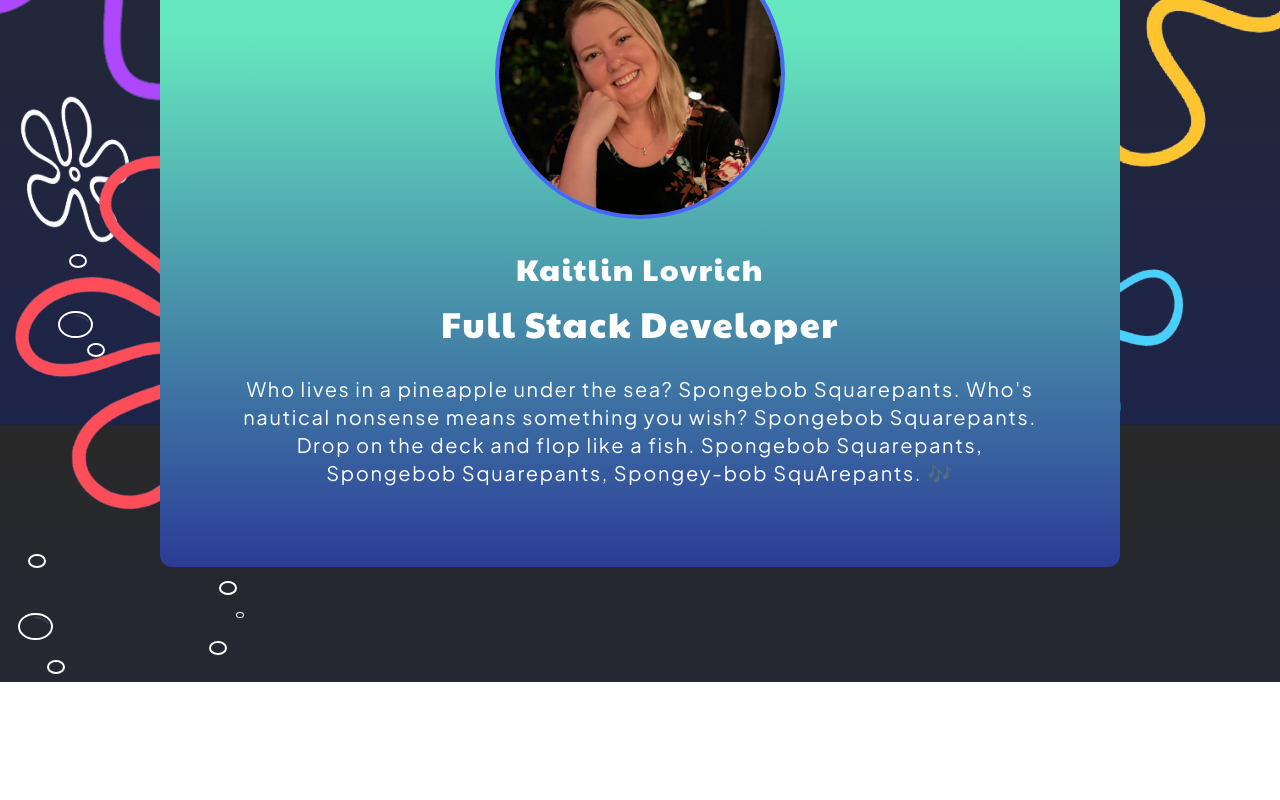
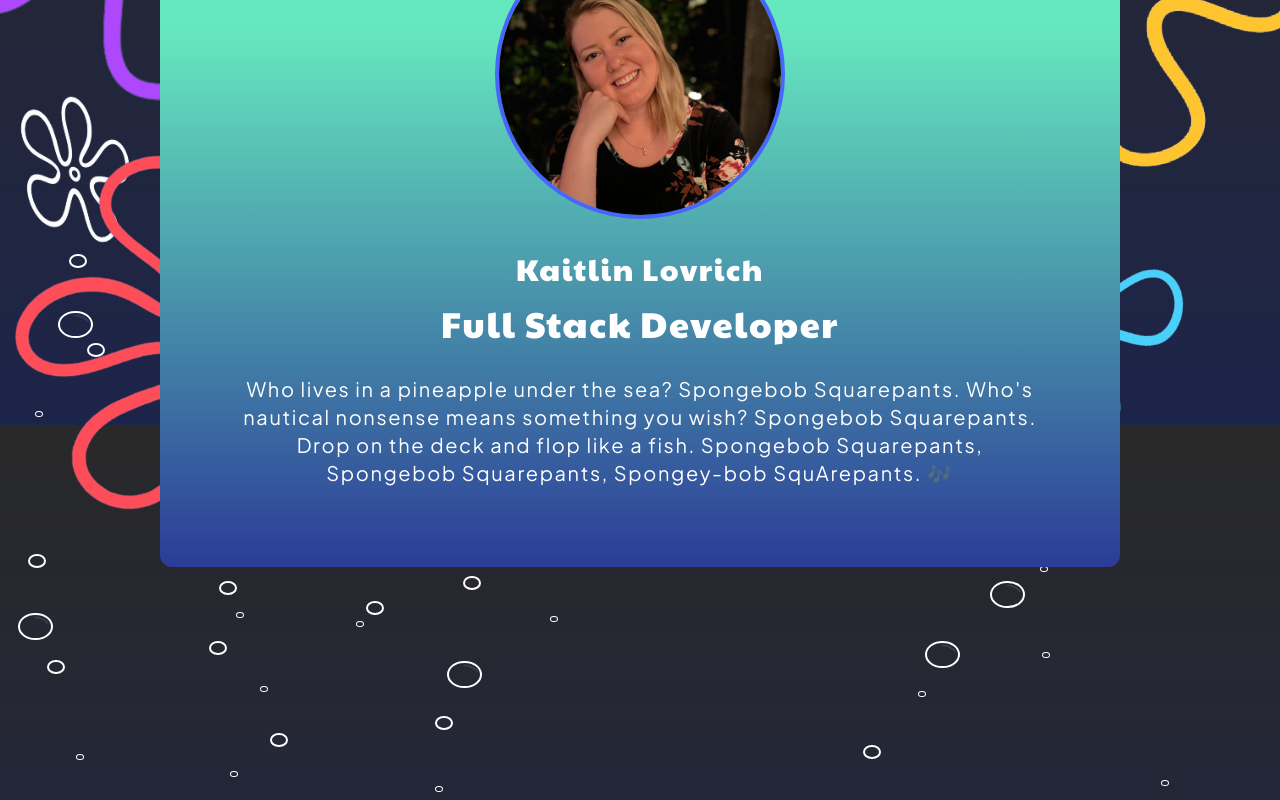
Before and after one commit to kaitlin-lovrich/Kaitlin-Lovrich-Portfolio, a React (Vite) app: page / in a window 1280 px wide. Shown: the part 375-1175 px from the top of the page. Before the commit the page ends 1057 px from the top, so only its background shows below. Built offline with nearby package versions, Linux system fonts and the light colour scheme.

Commit message:
WIP add bubbles to bottom of page and make mobile responsive up to but not including large screens

```diff
--- a/src/components/Background.tsx
+++ b/src/components/Background.tsx
@@ -76,7 +76,16 @@ function Bubbles() {
                 <div className="absolute top-[372px] sm:top-[523px] lg:top-[550px] left-[-14px] sm:left-[4px] md:left-[33px] lg:left-[50px]">
                     <MediumBubble />
                 </div>
-                <div className="absolute top-[611px] sm:top-[783px] md:top-[852px] left-[-17px] md:left-[5px] lg:left-[10px]">
+                <div className="absolute top-[611px] sm:top-[847px] md:top-[852px] left-[-17px] md:left-[5px] lg:left-[10px]">
+                    <MediumBubble />
+                </div>
+                <div className="absolute hidden sm:block sm:top-[880px] md:top-[900px] sm:left-[326px] md:left-[354px] lg:left-[439px]">
+                    <MediumBubble />
+                </div>
+                <div className="absolute sm:hidden md:block top-[600px] sm:top-[875px] md:top-[880px] right-[112px] sm:right-[209px] md:right-[264px] lg:right-[312px]">
+                    <MediumBubble />
+                </div>
+                <div className="absolute hidden sm:block sm:top-[820px] md:top-[820px] sm:right-[159px] lg:right-[247px]">
                     <MediumBubble />
                 </div>
                 {/* <div className="absolute top-[70px] sm:top-[80px] lg:top-[188px] left-[-5px] sm:left-[43px] lg:left-[90px]">
@@ -115,16 +124,34 @@ function Bubbles() {
                 <div className="absolute top-[407px] sm:top-[558px] lg:top-[582px] left-[4px] sm:left-[33px] md:left-[61px] lg:left-[79px]">
                     <SmallBubble />
                 </div>
-                <div className="absolute top-[575px] sm:top-[716px] md:top-[793px] left-[-6px] sm:left-[-6px] md:left-[14px] lg:left-[20px]">
+                <div className="absolute top-[575px] sm:top-[780px] md:top-[793px] left-[-6px] sm:left-[-6px] md:left-[14px] lg:left-[20px]">
                     <SmallBubble />
                 </div>
-                <div className="absolute top-[640px] sm:top-[828px] md:top-[899px] left-[12px] sm:left-[12px] md:left-[34px] lg:left-[39px]">
+                <div className="absolute top-[640px] sm:top-[894px] md:top-[899px] left-[12px] sm:left-[12px] md:left-[34px] lg:left-[39px]">
                     <SmallBubble />
                 </div>
-                <div className="absolute top-[594px] sm:top-[759px] md:top-[820px] left-[95px] sm:left-[149px] md:left-[155px] lg:left-[211px]">
+                <div className="absolute top-[594px] sm:top-[815px] md:top-[820px] left-[95px] sm:left-[149px] md:left-[155px] lg:left-[211px]">
                     <SmallBubble />
                 </div>
-                <div className="absolute top-[633px] sm:top-[819px] md:top-[880px] left-[85px] sm:left-[139px] md:left-[145px] lg:left-[201px]">
+                <div className="absolute top-[633px] sm:top-[880px] md:top-[880px] left-[75px] sm:left-[139px] md:left-[145px] lg:left-[201px]">
+                    <SmallBubble />
+                </div>
+                <div className="absolute hidden sm:block sm:top-[810px] md:top-[840px] sm:left-[270px] lg:left-[358px]">
+                    <SmallBubble />
+                </div>
+                <div className="absolute top-[614px] sm:top-[768px] md:top-[815px] left-[153px] sm:left-[377px] md:left-[428px] lg:left-[455px]">
+                    <SmallBubble />
+                </div>
+                <div className="absolute hidden sm:block sm:top-[972px] sm:left-[192px] md:left-[200px] lg:left-[262px]">
+                    <SmallBubble />
+                </div>
+                <div className="absolute hidden sm:block sm:top-[900px] md:top-[955px] sm:left-[258px] md:left-[491px] lg:left-[427px]">
+                    <SmallBubble />
+                </div>
+                <div className="absolute hidden sm:block md:hidden sm:top-[960px] sm:right-[277px]">
+                    <SmallBubble />
+                </div>
+                <div className="absolute hidden md:block md:top-[984px] right-[6px] md:right-[360px] lg:right-[391px]">
                     <SmallBubble />
                 </div>
                 {/* <div className="absolute top-[-45px] sm:top-[-42px] left-[170px] sm:left-[473px] md:left-[524px] lg:left-[570px]">
@@ -149,7 +176,43 @@ function Bubbles() {
                 <div className="absolute top-[153px] right-[0px] sm:right-[7px]">
                     <XSmallBubble />
                 </div>*/}
-                <div className="absolute top-[618px] sm:top-[790px] md:top-[851px] left-[110px] sm:left-[165px] md:left-[171px] lg:left-[228px]">
+                <div className="absolute top-[618px] sm:top-[846px] md:top-[851px] left-[110px] sm:left-[165px] md:left-[171px] lg:left-[228px]">
+                    <XSmallBubble />
+                </div>
+                <div className="absolute hidden sm:block sm:top-[840px] md:top-[860px] sm:left-[260px] lg:left-[348px]">
+                    <XSmallBubble />
+                </div>
+                <div className="absolute top-[640px] sm:top-[930px] right-[149px] sm:right-[247px] md:right-[306px] lg:right-[346px]">
+                    <XSmallBubble />
+                </div>
+
+                <div className="absolute top-[643px] sm:top-[1019px] right-[52px] sm:right-[103px]">
+                    <XSmallBubble />
+                </div>
+                <div className="absolute hidden sm:block sm:top-[891px] sm:right-[162px] md:right-[170px] lg:right-[222px]">
+                    <XSmallBubble />
+                </div>
+                <div className="absolute hidden sm:block sm:top-[1010px] sm:left-[162px] md:left-[170px] lg:left-[222px]">
+                    <XSmallBubble />
+                </div>
+
+                <div className="absolute hidden sm:block sm:top-[925px] sm:left-[182px] md:left-[190px] lg:left-[252px]">
+                    <XSmallBubble />
+                </div>
+                <div className="absolute hidden sm:block sm:top-[993px] sm:left-[40px] md:left-[51px] lg:left-[68px]">
+                    <XSmallBubble />
+                </div>
+                <div className="absolute hidden sm:block sm:top-[1025px] sm:left-[316px] md:left-[330px] lg:left-[427px]">
+                    <XSmallBubble />
+                </div>
+                <div className="absolute top-[500px] sm:top-[650px] left-[6px] sm:left-[16px] md:left-[40px] lg:left-[27px]">
+                    <XSmallBubble />
+                </div>
+
+                <div className="absolute hidden md:block md:top-[855px] md:left-[542px] lg:left-[542px]">
+                    <XSmallBubble />
+                </div>
+                <div className="absolute top-[605px] sm:top-[805px] right-[224px]">
                     <XSmallBubble />
                 </div>
             </div>
```
